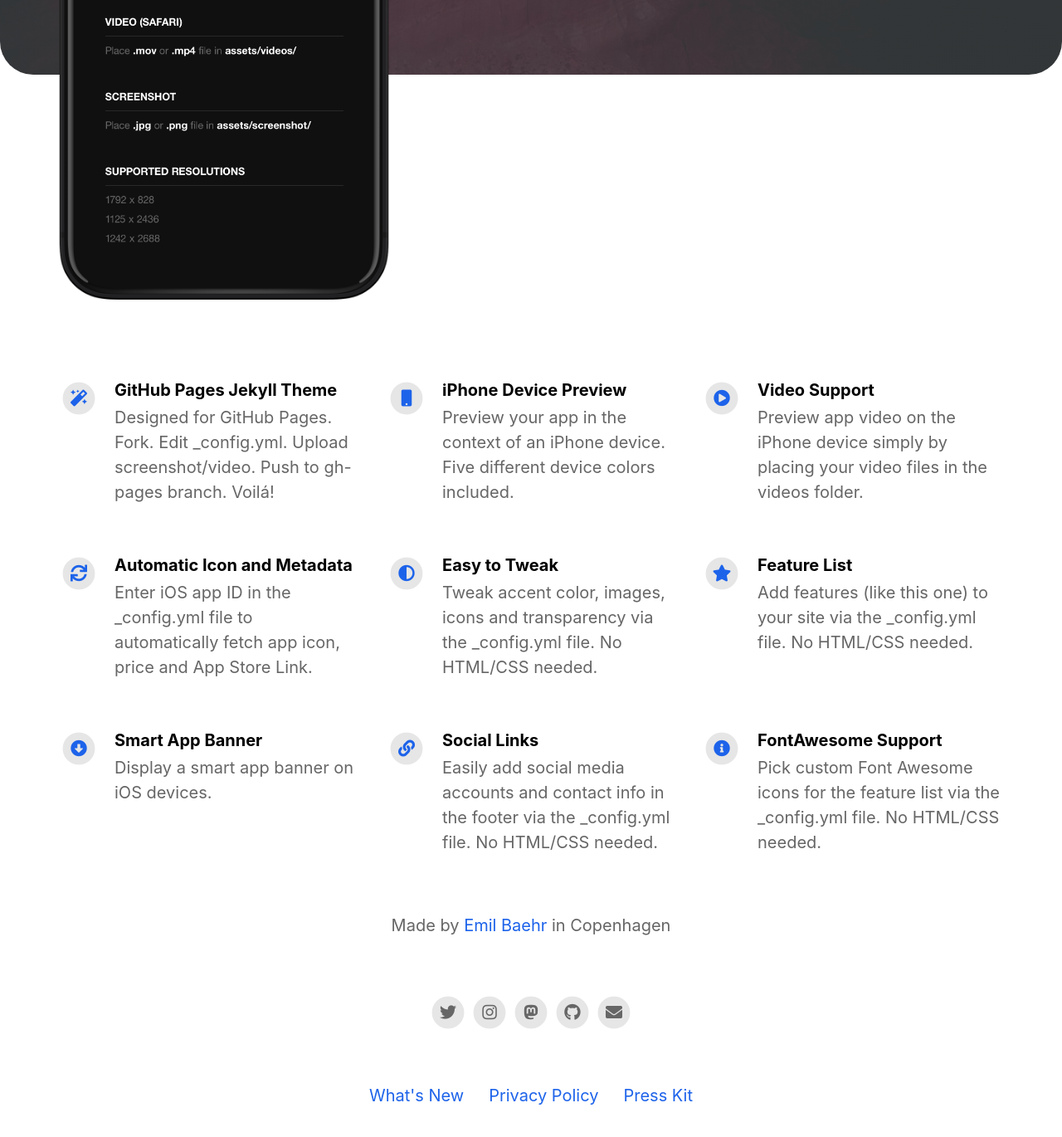
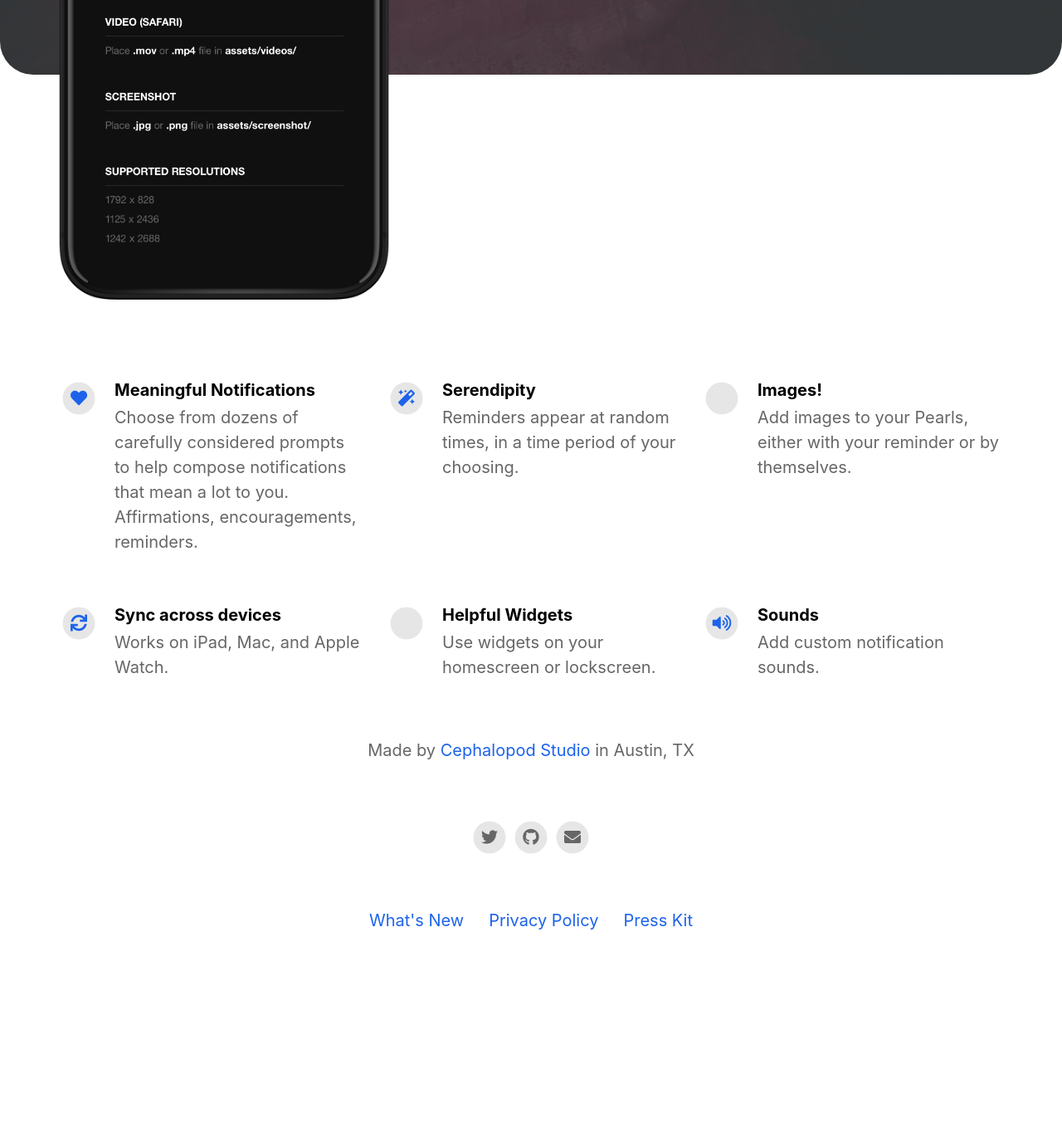
Before and after one commit to MatthewWaller/Pearl-Landing, a Jekyll site: the page built from index.html, in a window 1280 px wide and 1400 px high, scrolled down 624 px. Shown: the top 1370 px of the window at 83% size. Built offline with Jekyll 4.4.1, drawn with Linux system fonts in a browser that asks for light colours; nearby versions of some CDN libraries; after the commit the page ends 1813 px from its top, so only the background shows below that; some of the changed text lies outside the part shown.

Commit message:
Update basic config things.

```diff
--- a/_config.yml
+++ b/_config.yml
@@ -2,7 +2,7 @@
 page_title                                :                                           # Automatically populates with app name if not set and if iOS app ID is set. Otherwise enter manually.
 
 # App Info
-ios_app_id                                : 1234793120                                # Required. Enter iOS app ID to automatically populate name, price and icons (e.g. 718043190).
+ios_app_id                                : 1567837432                                # Required. Enter iOS app ID to automatically populate name, price and icons (e.g. 718043190).
 ios_app_country                           : us                                        # Required outside USA. Enter 2 letter country code as in https://en.wikipedia.org/wiki/ISO_3166-1_alpha-2
 
 appstore_link                             :                                           # Automatically populates if not set and if iOS app ID is set. Otherwise enter manually.
@@ -13,64 +13,52 @@ presskit_download_link                    : https://emilbaehr.com
 app_icon                                  : # assets/appicon.png                      # Automatically populates if not set and if iOS app ID is set.  Otherwise enter path to icon file manually.
 app_name                                  :                                           # Automatically populates if not set and if iOS app ID is set.  Otherwise enter manually.
 app_price                                 :                                           # Automatically populates if not set and if iOS app ID is set.  Otherwise enter manually.
-app_description                           : Write a short tagline for your app.
+app_description                           : Meaningful Reminders.
 
 enable_smart_app_banner                   : true                                      # Set to true to show a smart app banner at top of page on mobile devices.
 
 
 
 # Information About Yourself
-your_name                                 : Emil Baehr
-your_link                                 : https://emilbaehr.com
-your_city                                 : Copenhagen
-email_address                             : emil.baehr@gmail.com
+your_name                                 : Cephalopod Studio
+your_link                                 : https://cephalopod.studio
+your_city                                 : Austin, TX
+email_address                             : hello@cephalopod.studio
 facebook_username                         :
-instagram_username                        : ebaehr
-twitter_username                          : ebaehr
-github_username                           : emilbaehr
+instagram_username                        :
+twitter_username                          : wattmaller1
+github_username                           : MatthewWaller
 youtube_username                          :
-mastodon_link                             : https://mastodon.social/@ebaehr
+mastodon_link                             :
 
 
 
 # Feature List                            Edit, add or remove features to be presented.
 features                                  :
 
-  - title                                 : GitHub Pages Jekyll Theme
-    description                           : Designed for GitHub Pages. Fork. Edit _config.yml. Upload screenshot/video. Push to gh-pages branch. Voilá!
+  - title                                 : Meaningful Notifications
+    description                           : Choose from dozens of carefully considered prompts to help compose notifications that mean a lot to you. Affirmations, encouragements, reminders.
+    fontawesome_icon_name                 : heart
+
+  - title                                 : Serendipity
+    description                           : Reminders appear at random times, in a time period of your choosing.
     fontawesome_icon_name                 : magic
 
-  - title                                 : iPhone Device Preview
-    description                           : Preview your app in the context of an iPhone device. Five different device colors included.
-    fontawesome_icon_name                 : mobile
+  - title                                 : Images!
+    description                           : Add images to your Pearls, either with your reminder or by themselves.
+    fontawesome_icon_name                 : picture-o
 
-  - title                                 : Video Support
-    description                           : Preview app video on the iPhone device simply by placing your video files in the videos folder.
-    fontawesome_icon_name                 : play-circle
-
-  - title                                 : Automatic Icon and Metadata
-    description                           : Enter iOS app ID in the _config.yml file to automatically fetch app icon, price and App Store Link.
+  - title                                 : Sync across devices
+    description                           : Works on iPad, Mac, and Apple Watch.
     fontawesome_icon_name                 : sync
 
-  - title                                 : Easy to Tweak
-    description                           : Tweak accent color, images, icons and transparency via the _config.yml file. No HTML/CSS needed.
-    fontawesome_icon_name                 : adjust
+  - title                                 : Helpful Widgets
+    description                           : Use widgets on your homescreen or lockscreen.
+    fontawesome_icon_name                 : square-o
 
-  - title                                 : Feature List
-    description                           : Add features (like this one) to your site via the _config.yml file. No HTML/CSS needed.
-    fontawesome_icon_name                 : star
-
-  - title                                 : Smart App Banner
-    description                           : Display a smart app banner on iOS devices.
-    fontawesome_icon_name                 : arrow-alt-circle-down
-
-  - title                                 : Social Links
-    description                           : Easily add social media accounts and contact info in the footer via the _config.yml file. No HTML/CSS needed.
-    fontawesome_icon_name                 : link
-
-  - title                                 : FontAwesome Support
-    description                           : Pick custom Font Awesome icons for the feature list via the _config.yml file. No HTML/CSS needed.
-    fontawesome_icon_name                 : info-circle
+  - title                                 : Sounds
+    description                           : Add custom notification sounds.
+    fontawesome_icon_name                 : volume-up
 
   - title                                 : # New Feature Title
     description                           : # New Feature Description
```
